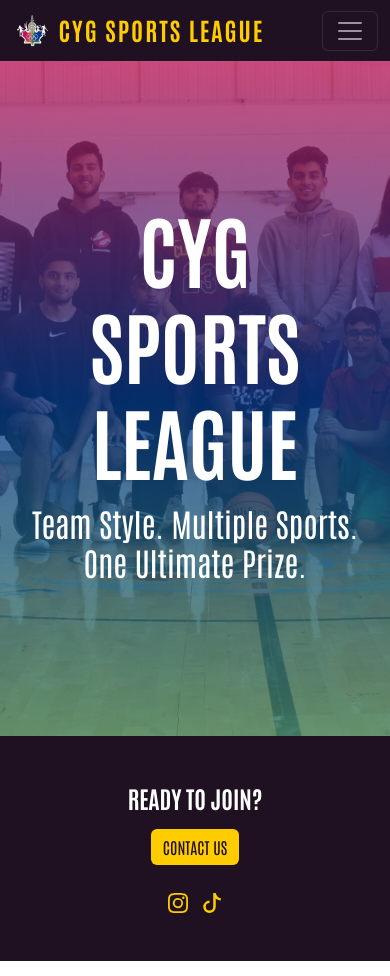
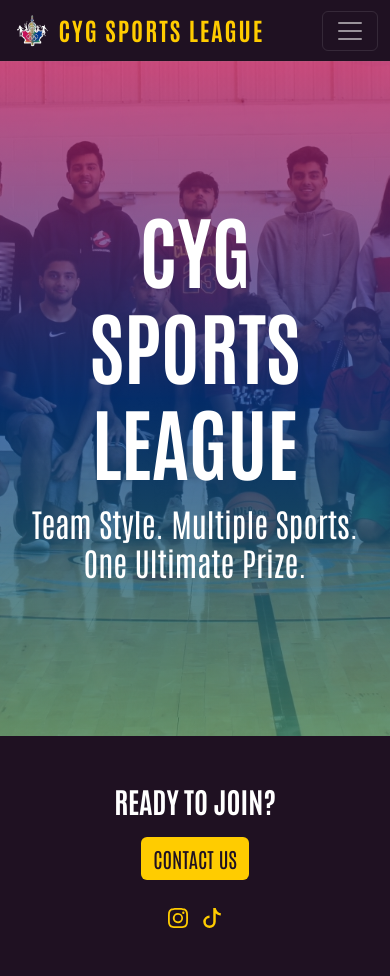
Before and after one commit to ShukanS/ShukanS.github.io, a plain HTML site: page index.html in a window 390 px wide. Drawn offline with nearby package versions, Linux system fonts and the light colour scheme; a web font is replaced by a local one.

Commit message:
footer sizing changes

```diff
--- a/style.css
+++ b/style.css
@@ -337,12 +337,12 @@ footer .btn-primary:hover {
     }
 
     footer .display-2 {
-        font-size: 1.5em;
+        font-size: 1.8em;
     }
 
     footer .btn-primary {
-        font-size: 1em;
-        margin-top: 0px;
+        font-size: 1.3em;
+        margin-top: 2px;
     }
 
     .social-logos svg {
```
